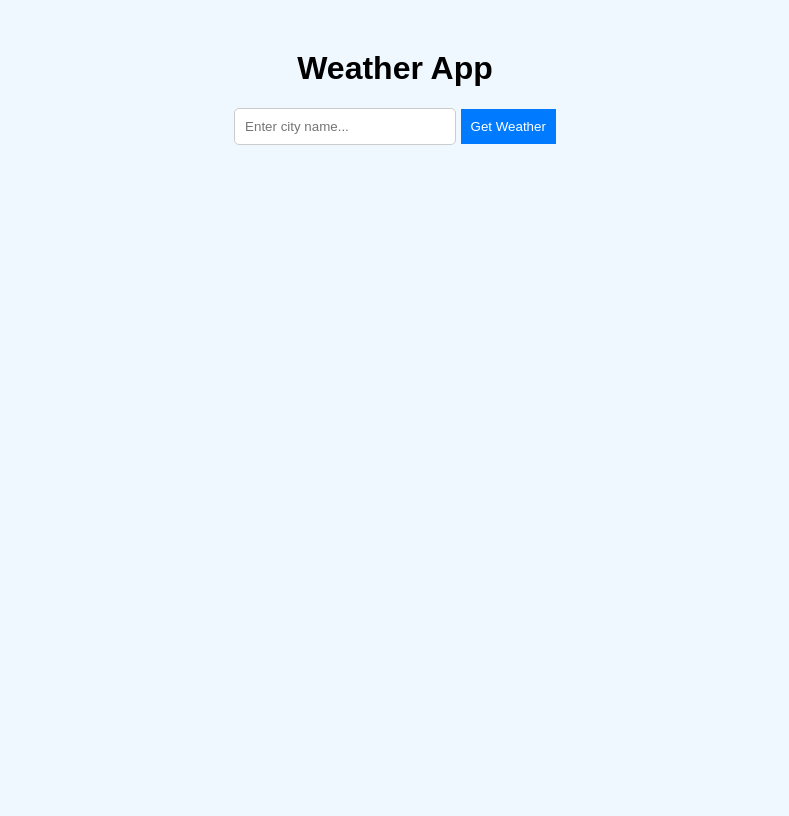
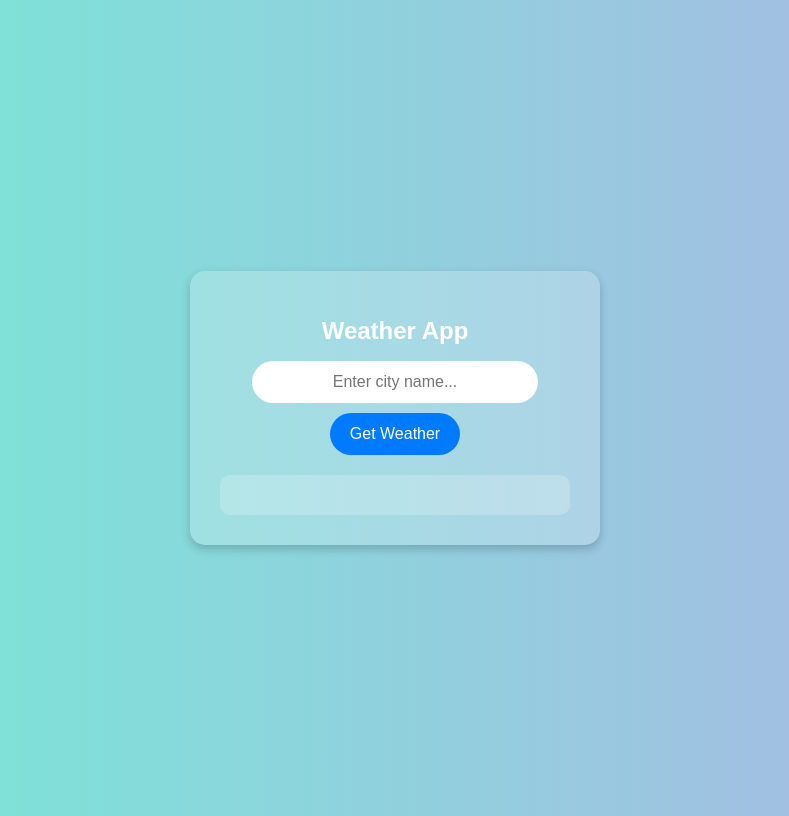
Before and after one commit to Badjedi04/weather-app, a plain HTML site: page index.html in a window 1280 px wide. Shown: the whole page, without its empty margins (245-1034 px from the left). Drawn offline with Linux system fonts and the light colour scheme.

Commit message:
Update style.css

```diff
--- a/style.css
+++ b/style.css
@@ -1,29 +1,72 @@
+/* General Styling */
 body {
-    font-family: Arial, sans-serif;
+    font-family: 'Poppins', sans-serif;
     text-align: center;
-    background-color: #f0f8ff;
+    background: linear-gradient(to right, #74ebd5, #acb6e5);
+    color: #fff;
+    height: 100vh;
+    display: flex;
+    justify-content: center;
+    align-items: center;
 }
 
+/* Container */
 .container {
-    margin-top: 50px;
+    background: rgba(255, 255, 255, 0.2);
+    padding: 30px;
+    border-radius: 15px;
+    box-shadow: 0px 4px 10px rgba(0, 0, 0, 0.2);
+    max-width: 350px;
+    width: 90%;
 }
 
+/* Input & Button */
 input {
-    padding: 10px;
-    width: 200px;
-    border-radius: 5px;
-    border: 1px solid #ccc;
+    padding: 12px;
+    width: 75%;
+    border: none;
+    border-radius: 25px;
+    outline: none;
+    text-align: center;
+    font-size: 16px;
+    margin-bottom: 10px;
 }
 
 button {
-    padding: 10px;
-    background-color: #007BFF;
+    padding: 12px 20px;
+    border: none;
+    border-radius: 25px;
+    background: #007bff;
     color: white;
-    border: none;
+    font-size: 16px;
     cursor: pointer;
+    transition: 0.3s;
 }
 
+button:hover {
+    background: #0056b3;
+}
+
+/* Weather Display */
 #weatherResult {
     margin-top: 20px;
     font-size: 18px;
+    padding: 20px;
+    border-radius: 10px;
+    background: rgba(255, 255, 255, 0.2);
 }
+
+h1 {
+    font-size: 24px;
+    font-weight: bold;
+}
+
+h2 {
+    margin-top: 10px;
+    font-size: 22px;
+}
+
+img {
+    margin-top: 10px;
+    width: 80px;
+}
```
